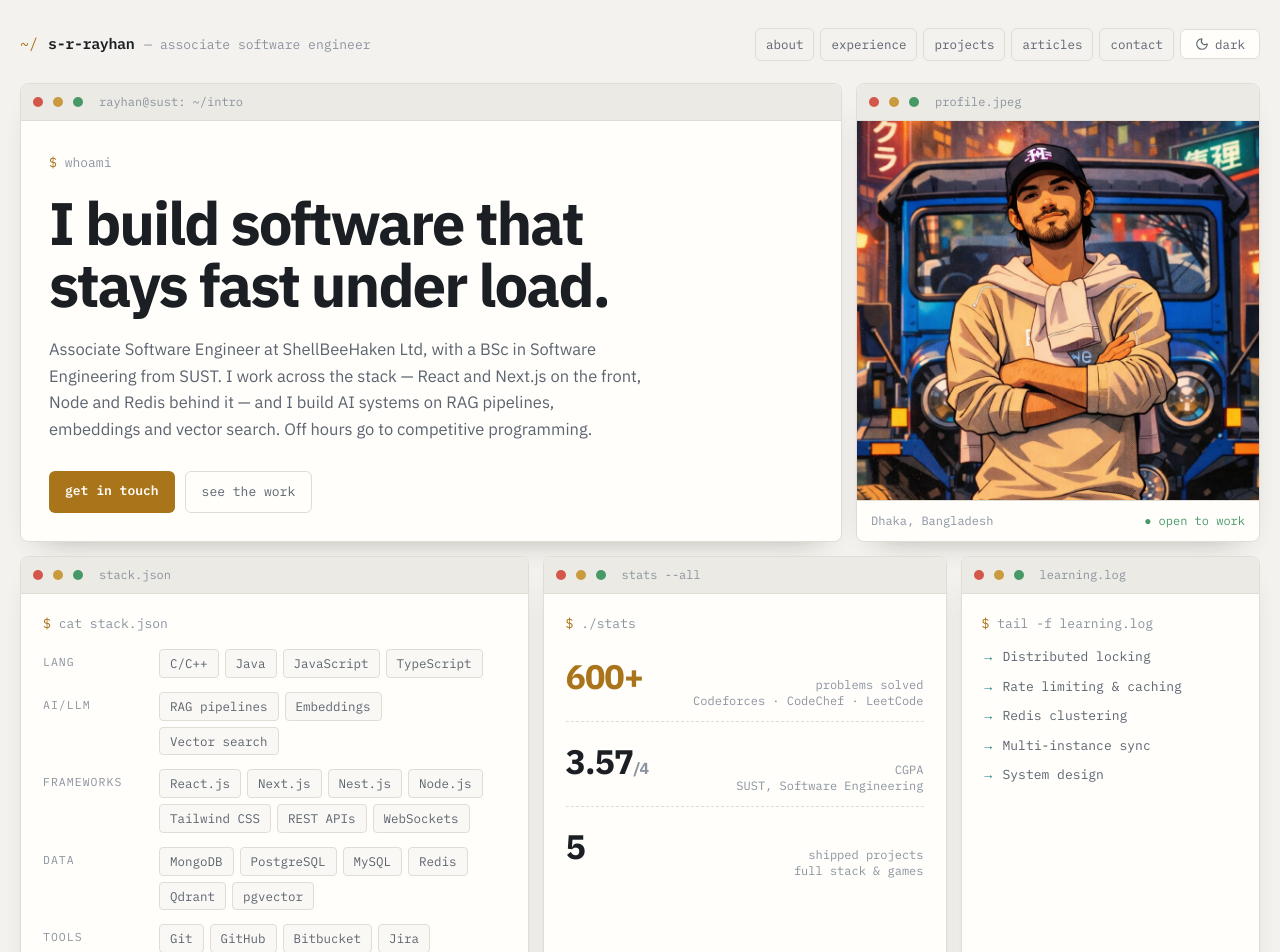
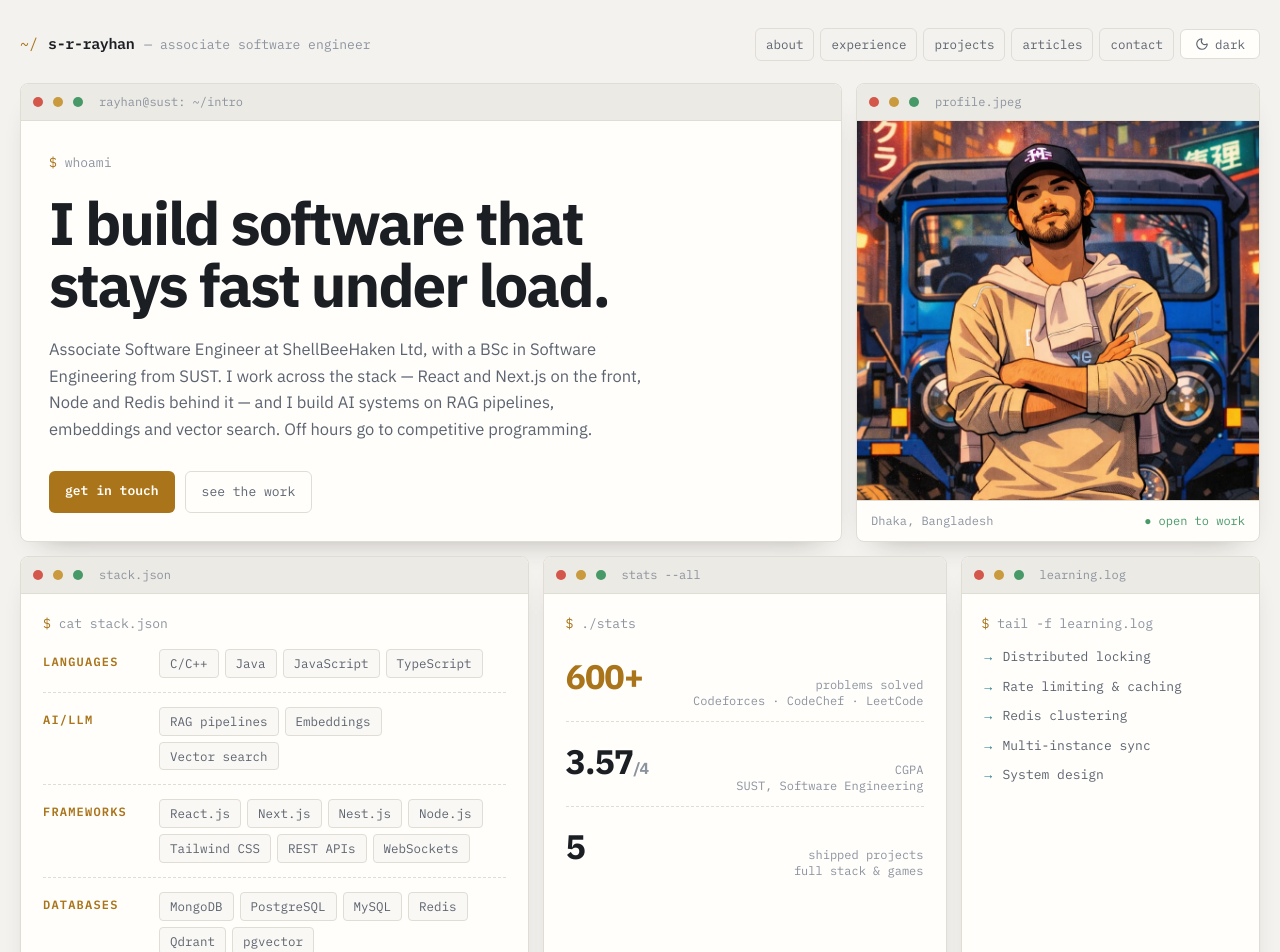
Before and after one commit to SRRayhan066/SRRayhan066, a Next.js app: page / in a window 1280 px wide. Shown: the top 952 px of the page. Built offline with nearby package versions, Linux system fonts and the light colour scheme.

Commit message:
Modify stack panel

```diff
--- a/components/stack-panel.tsx
+++ b/components/stack-panel.tsx
@@ -4,7 +4,7 @@ import { TerminalPanel } from "./terminal-panel";
 
 const stack = [
   {
-    group: "lang",
+    group: "languages",
     items: ["C/C++", "Java", "JavaScript", "TypeScript"],
   },
   {
@@ -24,7 +24,7 @@ const stack = [
     ],
   },
   {
-    group: "data",
+    group: "databases",
     items: ["MongoDB", "PostgreSQL", "MySQL", "Redis", "Qdrant", "pgvector"],
   },
   {
@@ -43,12 +43,16 @@ export function StackPanel() {
       <CommandLine>{"cat stack.json"}</CommandLine>
 
       <div className="flex flex-col gap-3.5">
-        {stack.map((section) => (
+        {stack.map((section, i) => (
           <div
             key={section.group}
-            className="flex flex-col gap-2 sm:flex-row sm:gap-3"
+            className={`flex flex-col gap-2 sm:flex-row sm:gap-3 ${
+              i < stack.length - 1
+                ? "border-b border-dashed border-border pb-3.5"
+                : ""
+            }`}
           >
-            <span className="shrink-0 pt-1 font-mono text-[11.5px] tracking-[0.09em] uppercase text-subtle sm:w-26">
+            <span className="shrink-0 pt-1 font-mono text-[12px] font-semibold tracking-[0.1em] uppercase text-primary sm:w-26">
               {section.group}
             </span>
             <div className="flex flex-wrap gap-1.5">
```
